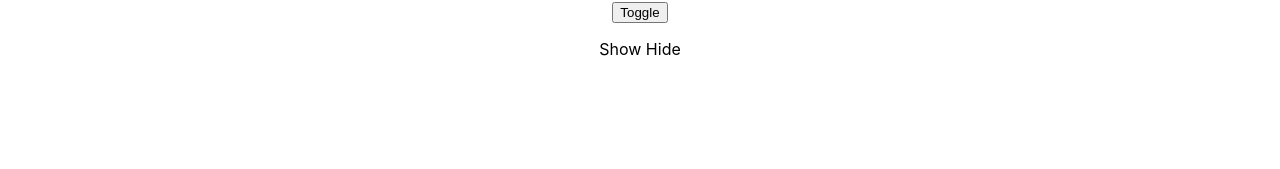
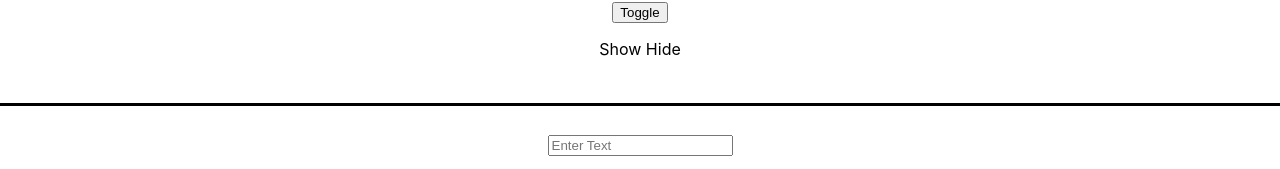
Before and after one commit to bgoonz/REACT_INTERVIEW_2023, a React (Create React App) app in the folder sandbox/: page / in a window 1280 px wide. Shown: the part 678-847 px from the top of the page. Before the commit the page ends 800 px from the top, so only its background shows below. Built offline with nearby package versions, Linux system fonts and the light colour scheme; no server answers.

Commit message:
two way data binding

```diff
--- a/sandbox/src/App.js
+++ b/sandbox/src/App.js
@@ -5,6 +5,8 @@ import List from "./components/add-remove-list-items/List";
 import FetchComments from "./components/fetch-comments/FetchComments";
 import Users from "./components/display-users/Users";
 import Toggle from "./components/toggle-show-hide/Toggle";
+import DisplayInput from "./components/display-input-text/DisplayInput";
+
 import "./App.css";
 
 function App() {
@@ -23,6 +25,8 @@ function App() {
       <Users />
       <Spacer />
       <Toggle />
+      <Spacer />
+      <DisplayInput />
     </div>
   );
 }
--- /dev/null
+++ b/sandbox/src/components/display-input-text/DisplayInput.js
@@ -0,0 +1,19 @@
+import {useState} from 'react'
+
+
+function DisplayInput() {
+    const [ inputText, setInputText ] = useState( '' )
+
+    function textHandler(event) {
+        setInputText(event.target.value)
+    }
+    return (
+      <>
+            <input type="text" placeholder="Enter Text" onChange={ textHandler} />
+            <p>{ inputText }</p>
+      </>
+    );
+}
+
+
+export default DisplayInput;
```
